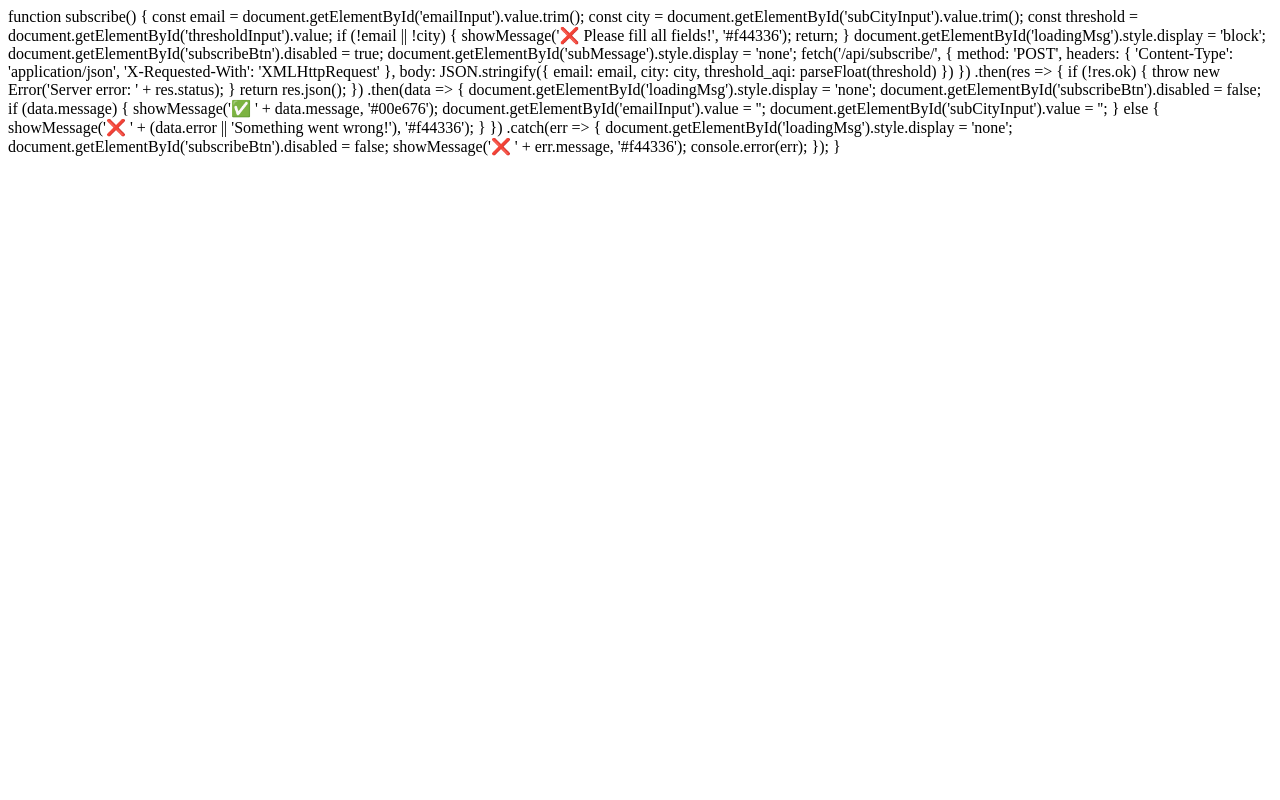
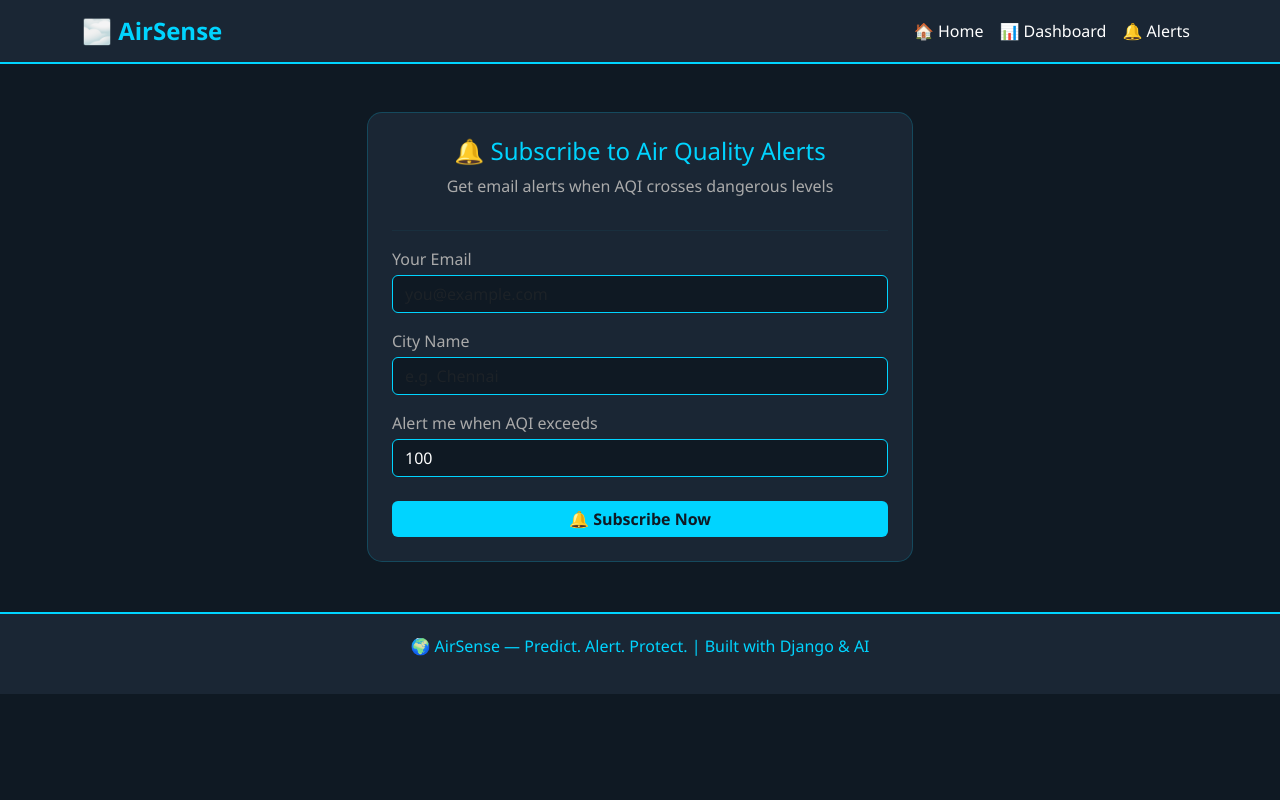
Before and after one commit to ganesh9345/airsense, a Django app: page /subscribe/ in a window 1280 px wide. Run offline with Django 5.2, Linux system fonts and the light colour scheme.

Commit message:
complete subscribe.html with script

```diff
--- a/airquality/templates/airquality/subscribe.html
+++ b/airquality/templates/airquality/subscribe.html
@@ -1,3 +1,82 @@
+{% extends 'airquality/base.html' %}
+
+{% block content %}
+<div class="row justify-content-center mt-5">
+    <div class="col-md-6">
+        <div class="card p-4">
+            <h4 class="card-title text-center">
+                🔔 Subscribe to Air Quality Alerts
+            </h4>
+            <p style="color:#aaa; text-align:center;">
+                Get email alerts when AQI crosses dangerous levels
+            </p>
+            <hr style="border-color:#00d4ff33;">
+
+            <div class="mb-3">
+                <label style="color:#aaa;">Your Email</label>
+                <input type="email" id="emailInput"
+                       class="form-control mt-1"
+                       placeholder="you@example.com"
+                       style="background:#0f1923; color:white;
+                              border:1px solid #00d4ff;">
+            </div>
+
+            <div class="mb-3">
+                <label style="color:#aaa;">City Name</label>
+                <input type="text" id="subCityInput"
+                       class="form-control mt-1"
+                       placeholder="e.g. Chennai"
+                       style="background:#0f1923; color:white;
+                              border:1px solid #00d4ff;">
+            </div>
+
+            <div class="mb-3">
+                <label style="color:#aaa;">Alert me when AQI exceeds</label>
+                <input type="number" id="thresholdInput"
+                       class="form-control mt-1"
+                       value="100"
+                       style="background:#0f1923; color:white;
+                              border:1px solid #00d4ff;">
+            </div>
+
+            <button class="btn btn-primary w-100 mt-2"
+                    id="subscribeBtn"
+                    onclick="subscribe()">
+                🔔 Subscribe Now
+            </button>
+
+            <div id="loadingMsg"
+                 style="display:none; text-align:center; margin-top:10px;">
+                <span style="color:#00d4ff;">⏳ Please wait...</span>
+            </div>
+
+            <div id="subMessage"
+                 class="mt-3 text-center"
+                 style="display:none;">
+            </div>
+        </div>
+    </div>
+</div>
+
+<script>
+// Get CSRF token from cookies
+function getCookie(name) {
+    let cookieValue = null;
+    if (document.cookie && document.cookie !== '') {
+        const cookies = document.cookie.split(';');
+        for (let i = 0; i < cookies.length; i++) {
+            const cookie = cookies[i].trim();
+            if (cookie.startsWith(name + '=')) {
+                cookieValue = decodeURIComponent(
+                    cookie.substring(name.length + 1)
+                );
+                break;
+            }
+        }
+    }
+    return cookieValue;
+}
+
 function subscribe() {
     const email     = document.getElementById('emailInput').value.trim();
     const city      = document.getElementById('subCityInput').value.trim();
@@ -8,16 +87,25 @@ function subscribe() {
         return;
     }
 
+    if (!email.includes('@')) {
+        showMessage('❌ Please enter a valid email!', '#f44336');
+        return;
+    }
+
     document.getElementById('loadingMsg').style.display = 'block';
     document.getElementById('subscribeBtn').disabled = true;
     document.getElementById('subMessage').style.display = 'none';
+
+    const csrfToken = getCookie('csrftoken');
 
     fetch('/api/subscribe/', {
         method: 'POST',
         headers: {
             'Content-Type': 'application/json',
+            'X-CSRFToken': csrfToken || '',
             'X-Requested-With': 'XMLHttpRequest'
         },
+        credentials: 'same-origin',
         body: JSON.stringify({
             email: email,
             city: city,
@@ -26,7 +114,11 @@ function subscribe() {
     })
     .then(res => {
         if (!res.ok) {
-            throw new Error('Server error: ' + res.status);
+            return res.json().then(err => {
+                throw new Error(
+                    err.detail || err.error || 'Server error ' + res.status
+                );
+            });
         }
         return res.json();
     })
@@ -39,13 +131,26 @@ function subscribe() {
             document.getElementById('emailInput').value = '';
             document.getElementById('subCityInput').value = '';
         } else {
-            showMessage('❌ ' + (data.error || 'Something went wrong!'), '#f44336');
+            showMessage(
+                '❌ ' + (data.error || 'Something went wrong!'),
+                '#f44336'
+            );
         }
     })
     .catch(err => {
         document.getElementById('loadingMsg').style.display = 'none';
         document.getElementById('subscribeBtn').disabled = false;
-        showMessage('❌ ' + err.message, '#f44336');
-        console.error(err);
+        showMessage('❌ Error: ' + err.message, '#f44336');
+        console.error('Subscribe error:', err);
     });
 }
+
+function showMessage(text, color) {
+    const msg = document.getElementById('subMessage');
+    msg.style.display = 'block';
+    msg.innerHTML = `<span style="color:${color}; font-size:1rem;">
+                        ${text}
+                     </span>`;
+}
+</script>
+{% endblock %}
```
